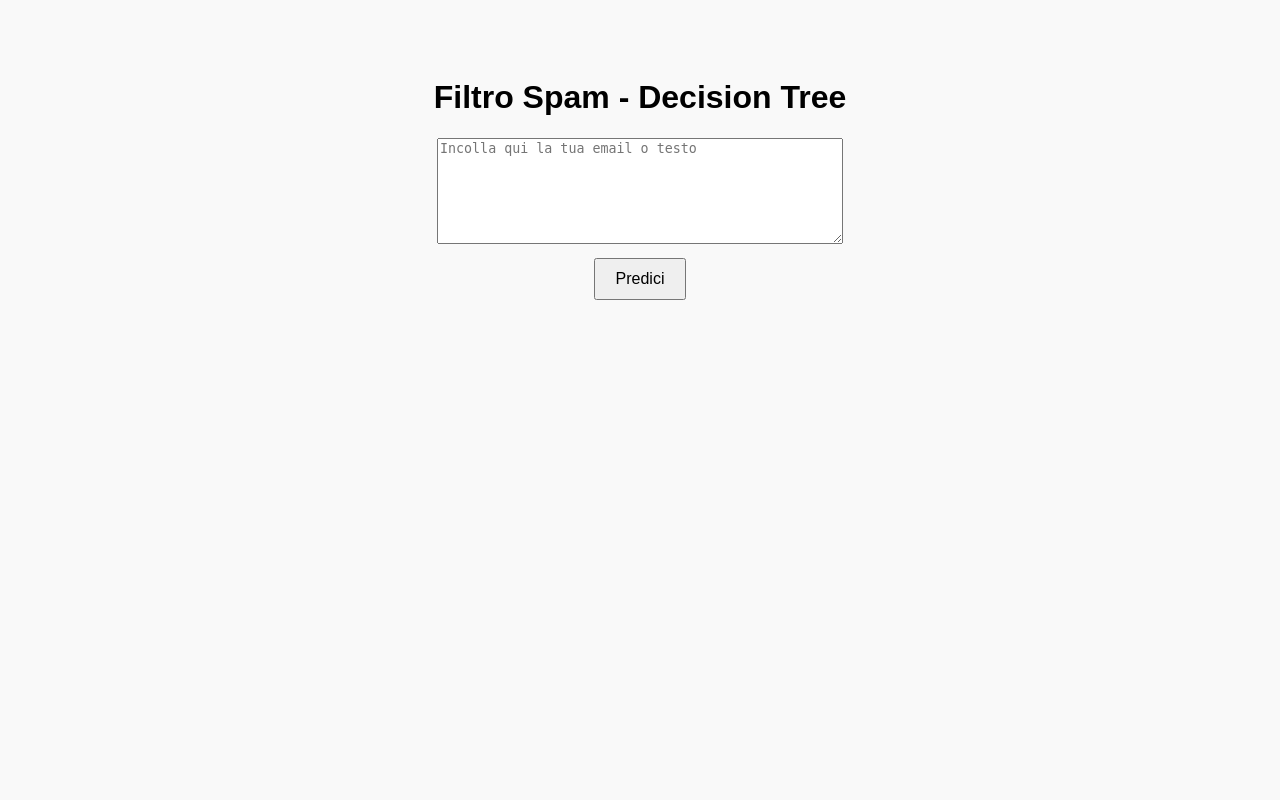
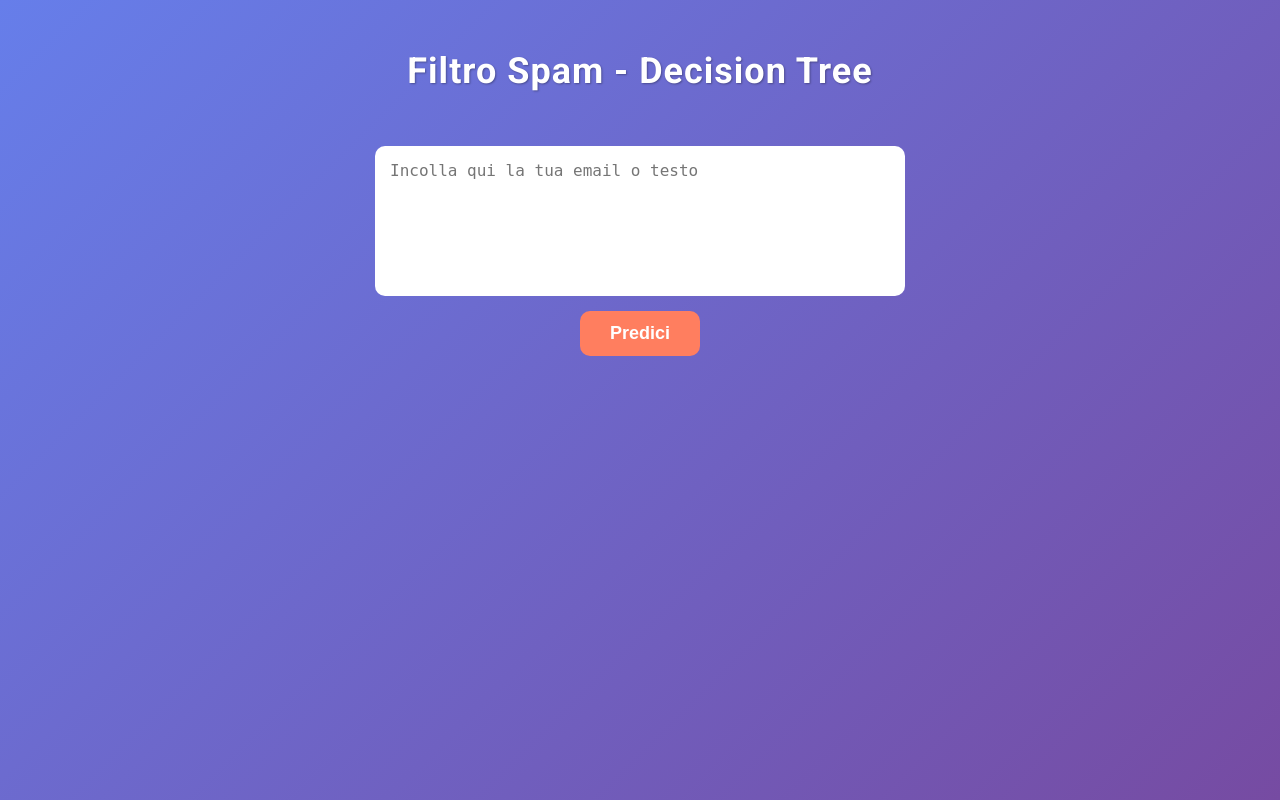
Before and after one commit to alegrem123/spamFilter, a Flask app: page / in a window 1280 px wide. Run offline with Flask 3, Linux system fonts and the light colour scheme.

Commit message:
brand inew ndex

```diff
--- a/templates/index.html
+++ b/templates/index.html
@@ -3,43 +3,89 @@
 <head>
     <meta charset="UTF-8">
     <title>Filtro Spam - Decision Tree</title>
+    <link href="https://fonts.googleapis.com/css2?family=Roboto:wght@400;700&display=swap" rel="stylesheet">
     <style>
         body {
-            font-family: Arial, sans-serif;
+            font-family: 'Roboto', sans-serif;
+            display: flex;
+            flex-direction: column;
+            align-items: center;
+            justify-content: flex-start;
+            min-height: 100vh;
+            margin: 0;
+            background: linear-gradient(135deg, #667eea, #764ba2);
+            color: #fff;
+        }
+
+        h1 {
+            margin-top: 50px;
+            font-size: 36px;
+            letter-spacing: 1px;
+            text-shadow: 1px 1px 2px rgba(0,0,0,0.3);
+        }
+
+        form {
+            margin-top: 30px;
+            display: flex;
+            flex-direction: column;
+            align-items: center;
+            width: 90%;
+            max-width: 500px;
+        }
+
+        textarea {
+            width: 100%;
+            height: 120px;
+            padding: 15px;
+            border-radius: 10px;
+            border: none;
+            font-size: 16px;
+            resize: none;
+        }
+
+        button {
+            margin-top: 15px;
+            padding: 12px 30px;
+            font-size: 18px;
+            background: #ff7e5f;
+            border: none;
+            border-radius: 10px;
+            color: white;
+            font-weight: bold;
+            cursor: pointer;
+            transition: 0.3s;
+        }
+
+        button:hover {
+            background: #feb47b;
+        }
+
+        .result {
+            margin-top: 30px;
+            font-size: 22px;
+            font-weight: 700;
+            background: rgba(0,0,0,0.3);
+            padding: 15px 25px;
+            border-radius: 10px;
             text-align: center;
-            padding: 50px;
-            background-color: #f9f9f9;
         }
-        textarea {
-            width: 400px;
-            height: 100px;
-        }
-        button {
-            padding: 10px 20px;
-            font-size: 16px;
-            margin-top: 10px;
-        }
-        .result {
-            margin-top: 20px;
-            font-size: 18px;
-            font-weight: bold;
-        }
+
         img {
             margin-top: 20px;
-            border: 1px solid #ccc;
+            border-radius: 15px;
+            max-width: 90%;
+            box-shadow: 0px 5px 15px rgba(0,0,0,0.3);
         }
     </style>
 </head>
 <body>
     <h1>Filtro Spam - Decision Tree</h1>
 
-    <!-- Campo per inserire testo/email -->
     <form method="post">
-        <textarea name="email_text" placeholder="Incolla qui la tua email o testo"></textarea><br>
+        <textarea name="email_text" placeholder="Incolla qui la tua email o testo"></textarea>
         <button type="submit">Predici</button>
     </form>
 
-    <!-- Mostra predizione e albero se disponibili -->
     {% if prediction %}
         <div class="result">Predizione: {{ prediction }}</div>
         <img src="{{ url_for('static', filename='tree.png') }}" alt="Albero Decisionale">
```
